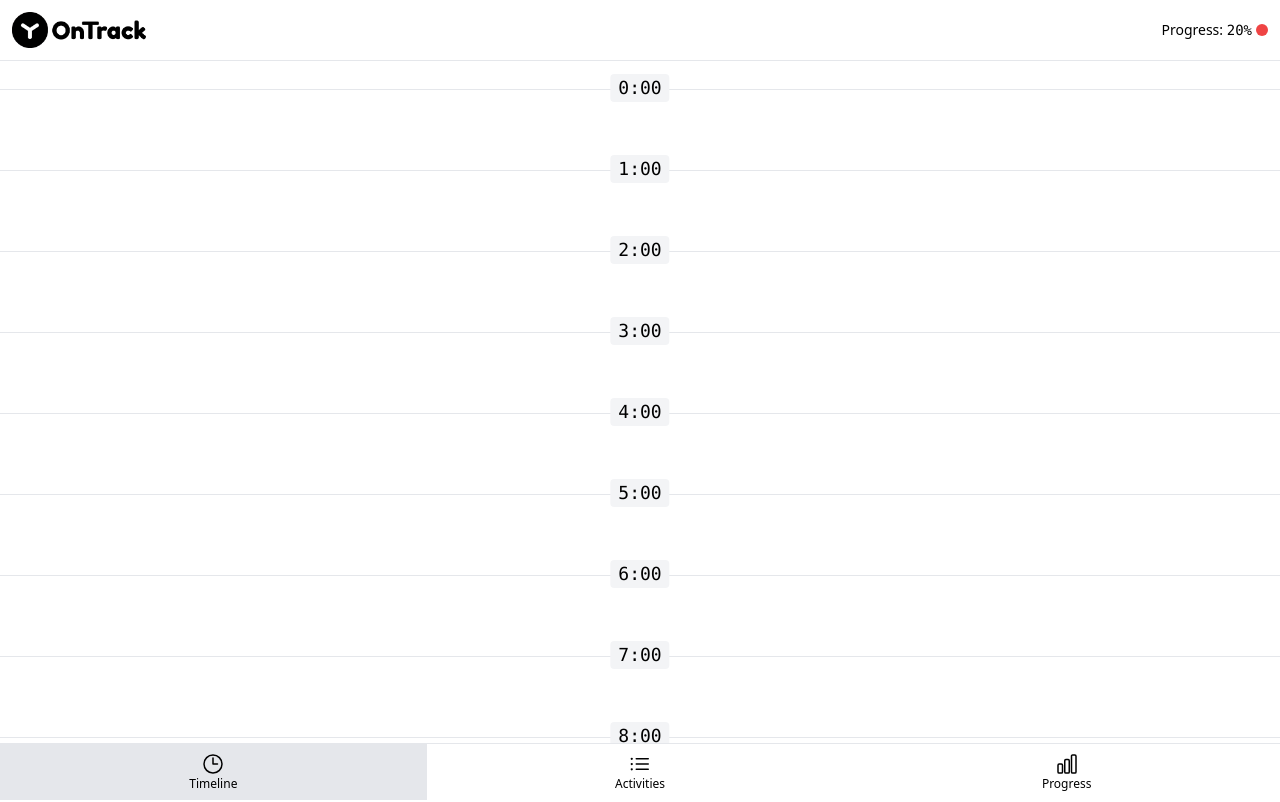
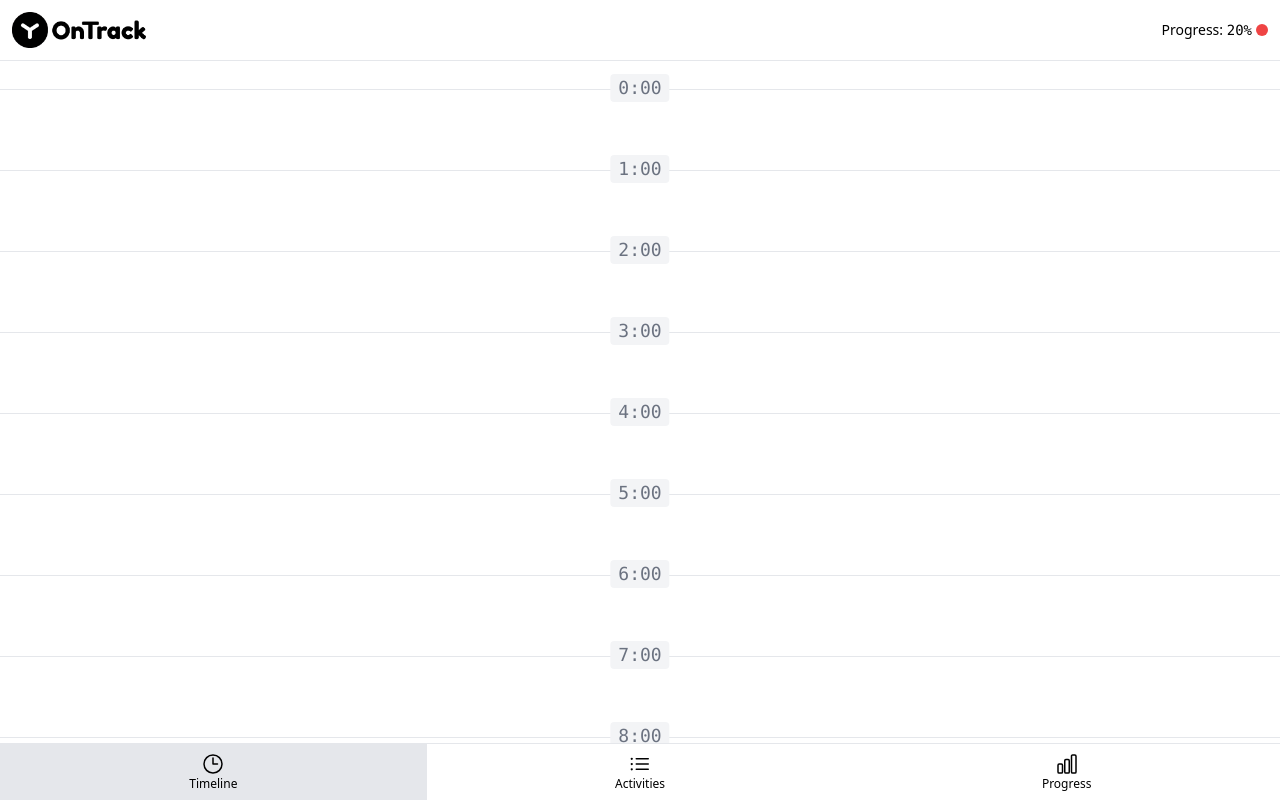
Before and after one commit to sigmarius/vue-ontrack, a Vue app: page /#timeline in a window 1280 px wide. Shown: the top 802 px of the page. Built offline with nearby package versions, Linux system fonts and the light colour scheme.

Commit message:
Создает отдельный компонент для элемента TimelineItem

```diff
--- /dev/null
+++ b/src/components/TimelineItem.vue
@@ -0,0 +1,16 @@
+<script setup>
+const props = defineProps(["timelineItem"]);
+
+const hourLinkClasses = [
+  "absolute -top-4 left-1/2 -translate-x-1/2 px-2 font-mono text-lg rounded",
+  props.timelineItem.hour === new Date().getHours()
+    ? "font-black text-white bg-purple-900"
+    : "text-gray-500 bg-gray-100",
+];
+</script>
+
+<template>
+  <li class="relative px-4 py-10 flex flex-col gap-2 border-t border-gray-200">
+    <a href="#" :class="hourLinkClasses"> {{ timelineItem.hour }}:00 </a>
+  </li>
+</template>
--- a/src/pages/TheTimeline.vue
+++ b/src/pages/TheTimeline.vue
@@ -1,24 +1,19 @@
 <script setup>
 import { generateTimelineItems } from "@/functions";
+import TimelineItem from "@/components/TimelineItem.vue";
 
-const TIMELINE_ITEMS = generateTimelineItems();
+const timeline_items = generateTimelineItems();
+console.log(timeline_items);
 </script>
 
 <template>
   <div class="mt-7">
     <ul>
-      <li
-        v-for="{ hour } in TIMELINE_ITEMS"
-        :key="hour"
-        class="relative px-4 py-10 flex flex-col gap-2 border-t border-gray-200"
-      >
-        <a
-          href="#"
-          class="absolute -top-4 left-1/2 -translate-x-1/2 px-2 font-mono text-lg tetx-gray-500 rounded bg-gray-100"
-        >
-          {{ hour }}:00
-        </a>
-      </li>
+      <TimelineItem
+        v-for="timelineItem in timeline_items"
+        :key="timelineItem.hour"
+        :timeline-item="timelineItem"
+      />
     </ul>
   </div>
 </template>
```
